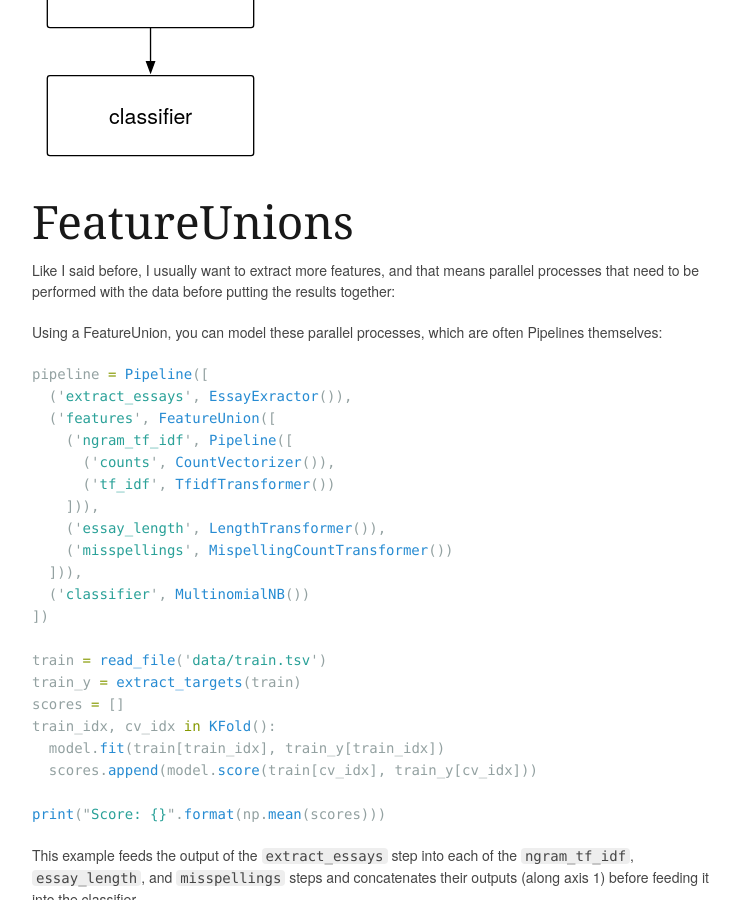
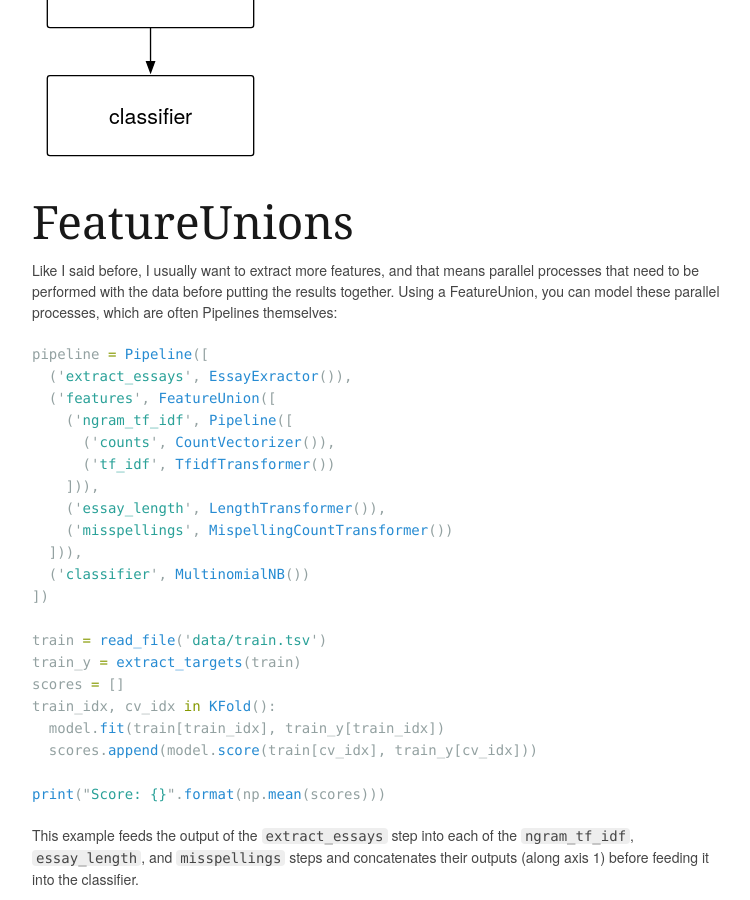
Before and after one commit to zacstewart/zacstewart.github.io, a Jekyll site: the page built from _posts/2014-08-05-pipelines-of-featureunions-of-pipelines.md, in a window 1280 px wide and 900 px high, scrolled down 1707 px. Shown: the whole window, without its empty margins (378-1128 px from the left). Built offline with Jekyll 4.4.1, drawn with Linux system fonts in a browser that asks for light colours; Markdown is read by kramdown in place of the engine named in the settings; comment, search, counter and statistics services are not loaded.

Commit message:
Combine two paragraphs

````diff
--- a/_posts/2014-08-05-pipelines-of-featureunions-of-pipelines.md
+++ b/_posts/2014-08-05-pipelines-of-featureunions-of-pipelines.md
@@ -55,9 +55,7 @@
 
 # FeatureUnions
 
-Like I said before, I usually want to extract more features, and that means parallel processes that need to be performed with the data before putting the results together:
-
-Using a FeatureUnion, you can model these parallel processes, which are often Pipelines themselves:
+Like I said before, I usually want to extract more features, and that means parallel processes that need to be performed with the data before putting the results together. Using a FeatureUnion, you can model these parallel processes, which are often Pipelines themselves:
 
 ```python
 pipeline = Pipeline([
````
